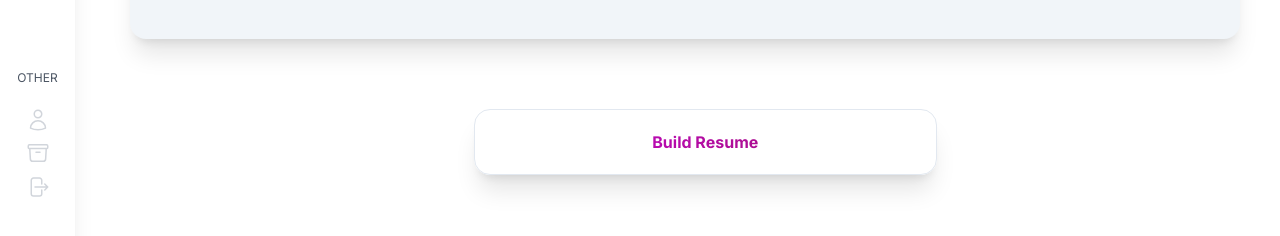
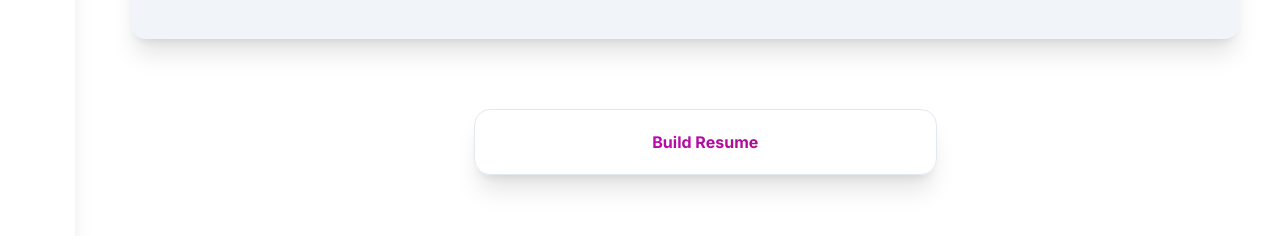
Before and after one commit to tofikwest/resume-builder, a React (Vite) app: page / in a window 1280 px wide. Shown: the part 524-760 px from the top of the page. Built offline with nearby package versions, Linux system fonts and the light colour scheme; what @react-pdf/renderer would draw is missing.

Commit message:
hide: nav account section

```diff
--- a/src/components/SideBar/SideBar.tsx
+++ b/src/components/SideBar/SideBar.tsx
@@ -1,11 +1,12 @@
 import { routes_list } from '../../routes/routesList'
 import Button from '../Button/Button'
+import logoPng from '../../assets/icons/logo.png'
 
 const SideBar: React.FC = () => {
   return (
     <div className="fixed z-[1] float-left inline-block  h-screen  w-[95px] select-none rounded-xl bg-white shadow-xl xl:w-[75px] xl:px-1">
-      <img src={'/src/assets/icons/logo.png'} />
-      <nav className="flex h-[82%] flex-col text-center uppercase  ">
+      <img src={logoPng} />
+      <nav className="flex h-[87vh] flex-col text-center uppercase lg:h-[84vh] xl:h-[87vh] ">
         <p className="mb-5 text-xs text-gray-600">main menu</p>
         <ul className="mb-16 flex flex-1 select-none flex-col items-center justify-start  gap-2">
           <li id="homeBtn" className="">
@@ -46,8 +47,8 @@ const SideBar: React.FC = () => {
           </li>
         </ul>
 
-        <p className="mb-5 text-xs text-gray-600">other</p>
-        <ul className="flex flex-col gap-2 ">
+        {/* <p className="mb-5 text-xs text-gray-600">other</p>
+        <ul className="flex flex-col justify-end gap-2 ">
           <li className="">
             <button disabled>
               <svg
@@ -102,7 +103,7 @@ const SideBar: React.FC = () => {
               </svg>
             </button>
           </li>
-        </ul>
+        </ul> */}
       </nav>
     </div>
   )
```
